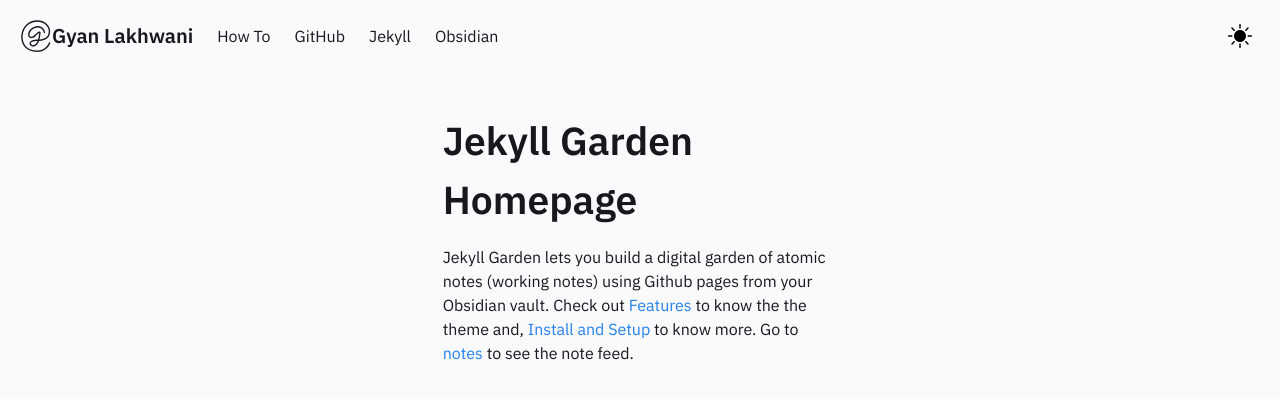
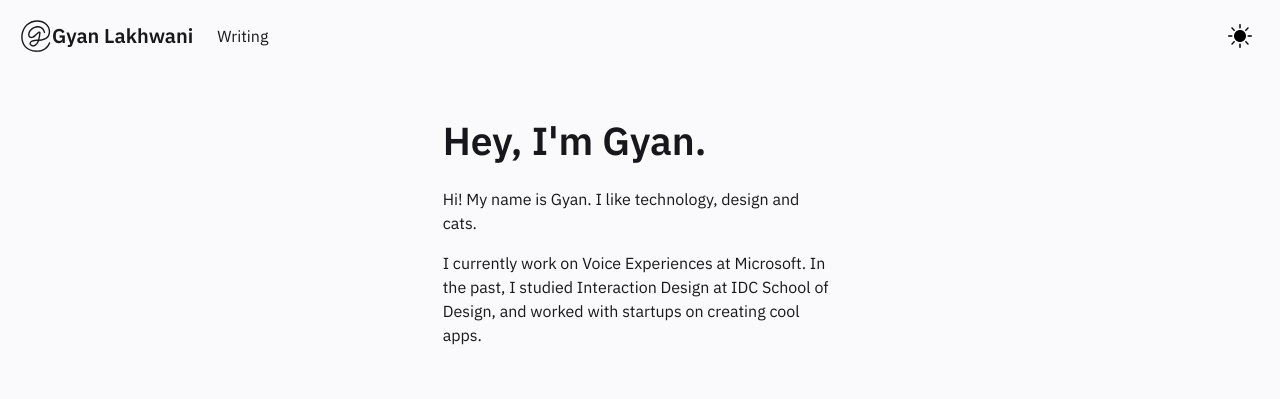
Before and after one commit to gyanl/garden, a Jekyll site: the page built from pages/index.md, in a window 1280 px wide. Shown: the top 399 px of the page. Built offline with Jekyll 4.4.1, drawn with Linux system fonts in a browser that asks for light colours.

Commit message:
Blog as Top level menu item

```diff
--- a/_includes/Header.html
+++ b/_includes/Header.html
@@ -55,18 +55,11 @@
 
     <div id="navbarBasicExample" class="navbar-menu">
       <div class="navbar-start">
-        <a href="../posts/how-to"  class="navbar-item">
-          How To
+
+        <a href="../notes"  class="navbar-item">
+          Writing
         </a>
-        <a href="https://github.com/Jekyll-Garden/jekyll-garden.github.io" target="_blank" class="navbar-item">
-          GitHub
-        </a>
-        <a href="https://jekyllrb.com/" target="_blank"  class="navbar-item">
-          Jekyll
-        </a>
-        <a href="https://obsidian.md/"  target="_blank" class="navbar-item">
-          Obsidian
-        </a>
+
       </div>
       <div class="navbar-end is-hidden-mobile" onclick="modeSwitcher()" >
         <div class="navbar-item">
--- a/_includes/Homepage.html
+++ b/_includes/Homepage.html
@@ -1,11 +1,13 @@
 <div class="column is-4">
     <div class="block homeblock">
-    <h1>Jekyll Garden Homepage</h1>
+    <h1>Hey, I'm Gyan.</h1>
 
     <p>
-        Jekyll Garden lets you build a digital garden of atomic notes (working notes) using Github pages from your Obsidian vault.
-        Check out <a href="../posts/how-to">Features </a> to know the the theme and, <a href="../posts/how-to"> Install and Setup </a> to know more.
-        Go to <a href="../notes"> notes </a> to see the note feed.
+      Hi! My name is Gyan. I like technology, design and cats.
+    </p>
+
+    <p>
+I currently work on Voice Experiences at Microsoft. In the past, I studied Interaction Design at IDC School of Design, and worked with startups on creating cool apps.
     </p>
 
     </div>
```
